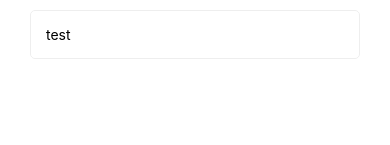
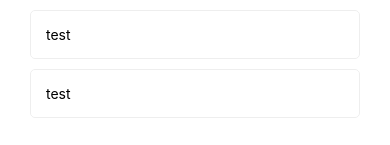
Before and after one commit to basimka/rn-todo-app, a React Native app: screen / in a window 390 px wide. Shown: the part 783-928 px from the top of the page. Before the commit the page ends 872 px from the top, so only its background shows below. Built offline with nearby package versions, Linux system fonts and the light colour scheme.

Commit message:
modified:   App.js

```diff
--- a/App.js
+++ b/App.js
@@ -19,6 +19,7 @@ export default function App() {
     {id:9, title: 'test'},
     {id:10, title: 'test'},
     {id:11, title: 'test'},
+    {id:12, title: 'test'},
     {id:12, title: 'test'},
   ])
 
```
